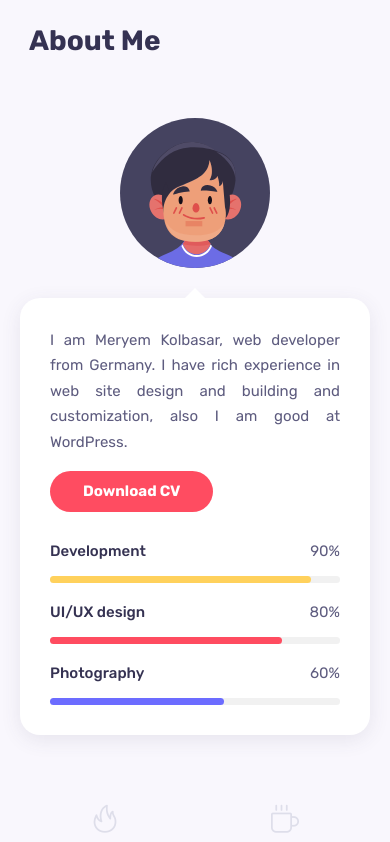
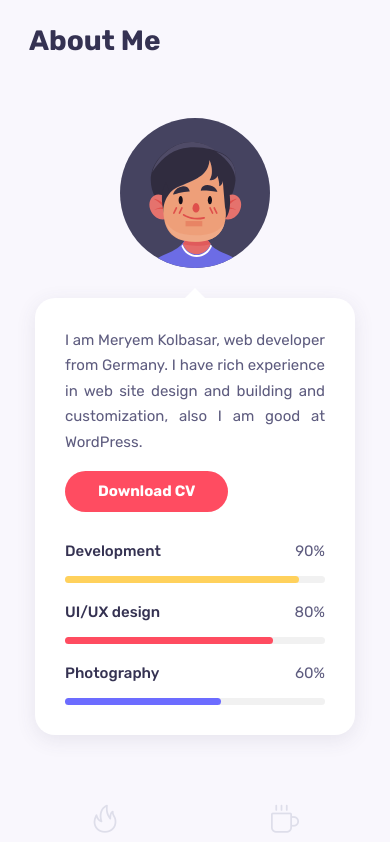
Before and after one commit to meryemkolbasar/myportfolio.github.io, a React (Create React App) app: page / in a window 390 px wide. Shown: the part 932-1774 px from the top of the page. Built offline with nearby package versions, Linux system fonts and the light colour scheme.

Commit message:
-update about

```diff
--- a/src/components/about/about.css
+++ b/src/components/about/about.css
@@ -146,3 +146,15 @@
         justify-content: center;
     }
 }
+
+@media screen and (max-width: 576px){
+    .about__container {
+        grid-template-columns: 320px;
+    }
+}
+
+@media screen and (max-width: 350px){
+    .about__container {
+       grid-template-columns: 1fr;
+    }
+}
```
